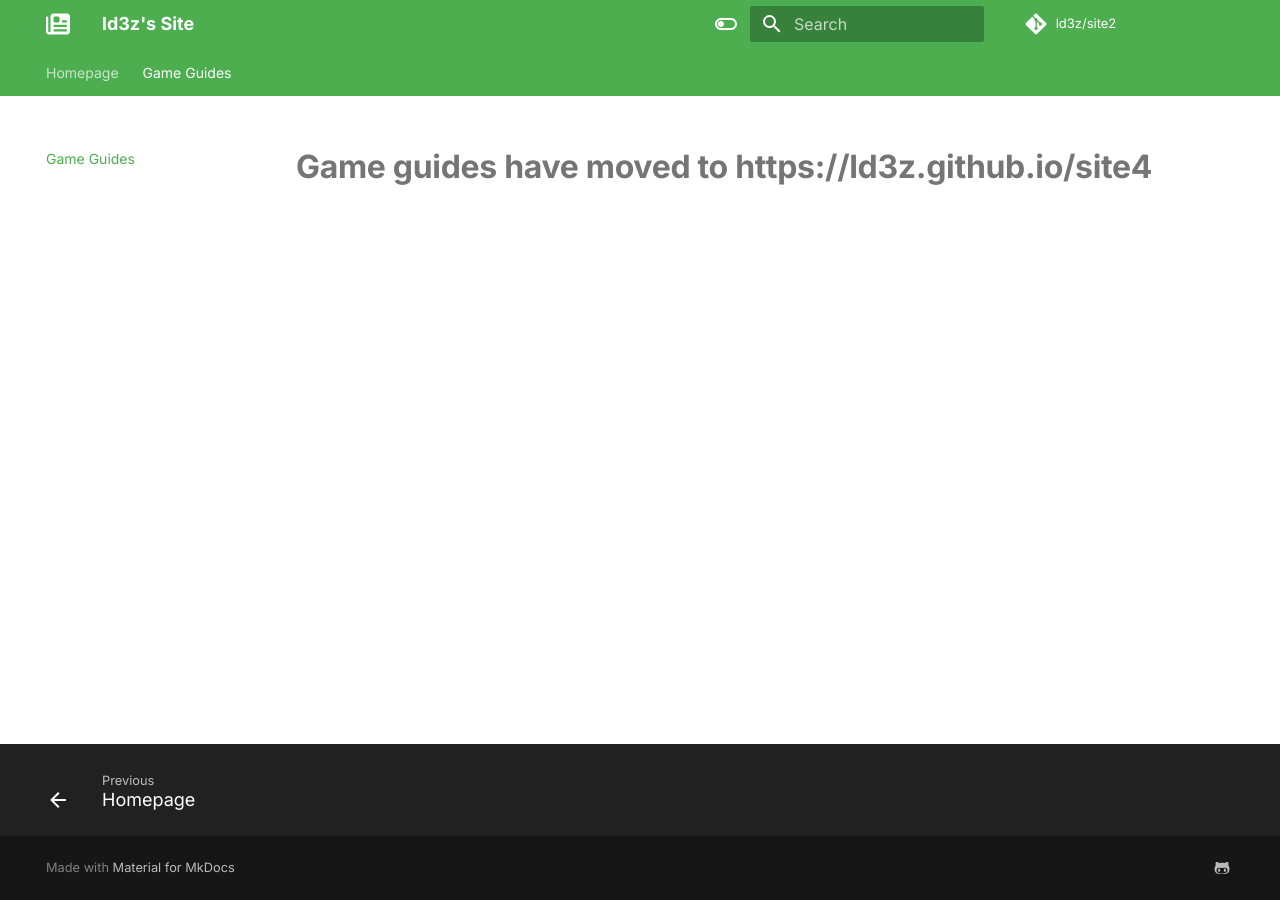
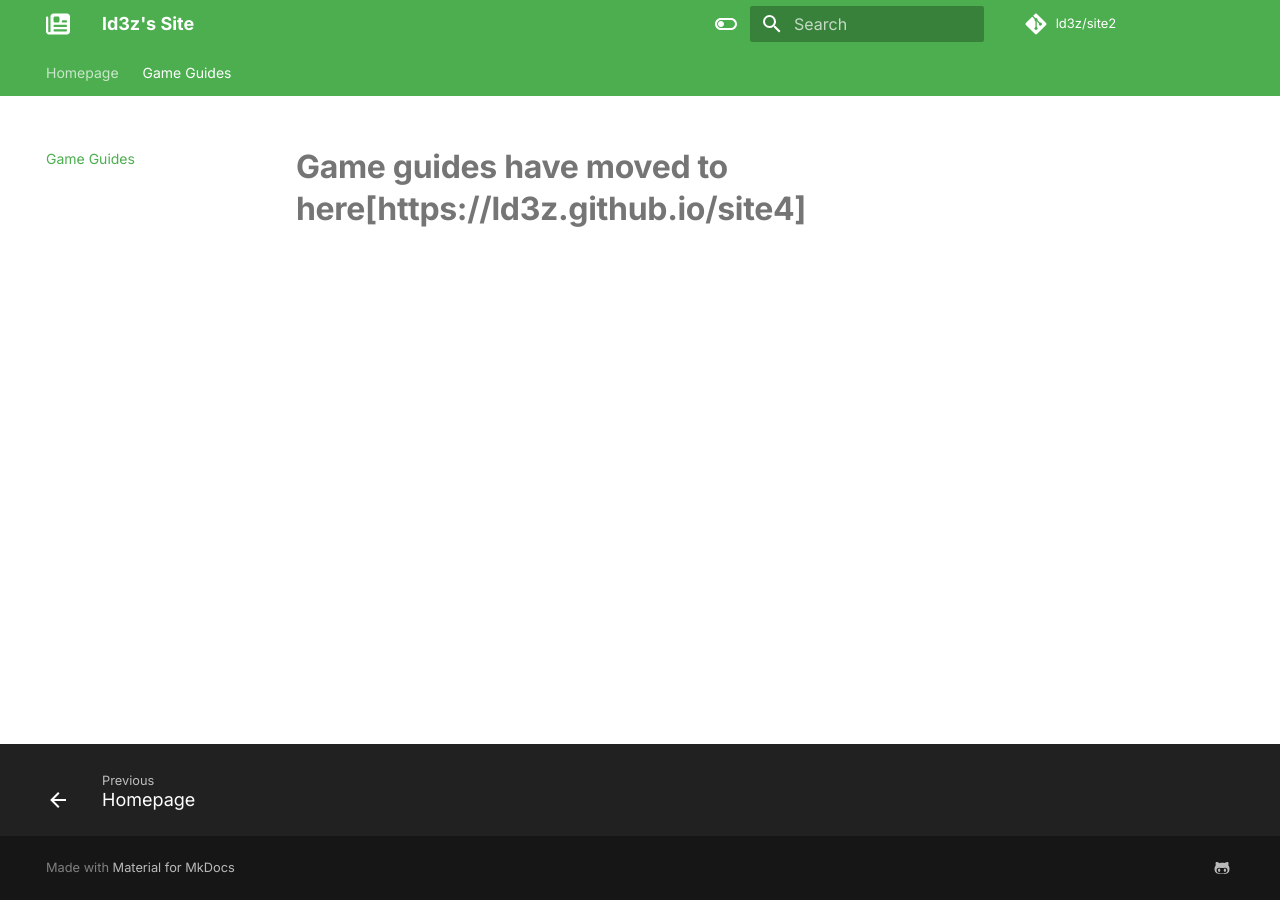
Before and after one commit to ld3z/site2, an MkDocs documentation site: the page built from docs/game-guides.md, in a window 1280 px wide. Built offline with MkDocs 1.6.1 and Material for MkDocs 9.7.7, drawn with Linux system fonts in a browser that asks for light colours; comment, search, counter and statistics services are not loaded.

Commit message:
Update game-guides.md

```diff
--- a/docs/game-guides.md
+++ b/docs/game-guides.md
@@ -3,4 +3,4 @@ title: Game Guides
 description: Game guides have moved to https://ld3z.github.io/site4
 ---
 
-# **Game guides have moved to https://ld3z.github.io/site4**
+# **Game guides have moved to here[https://ld3z.github.io/site4]**
```
